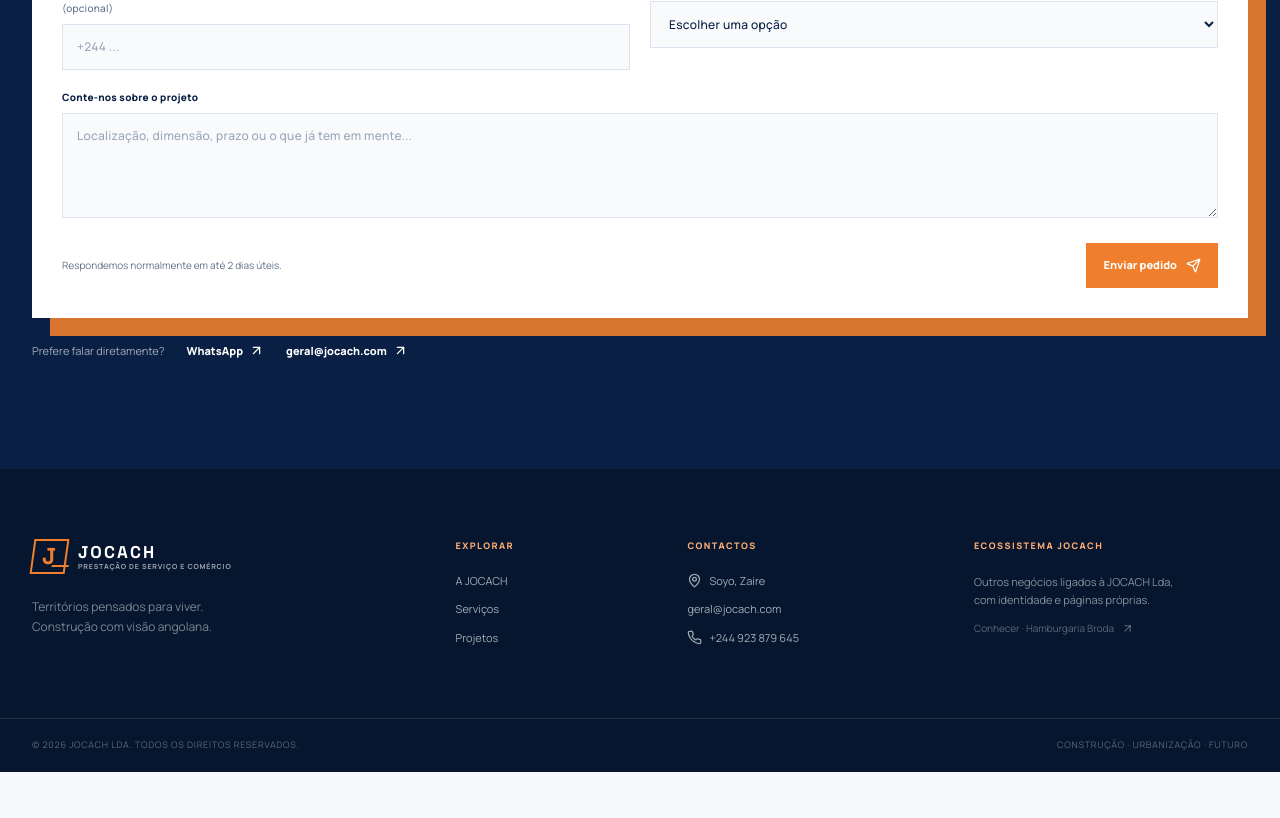
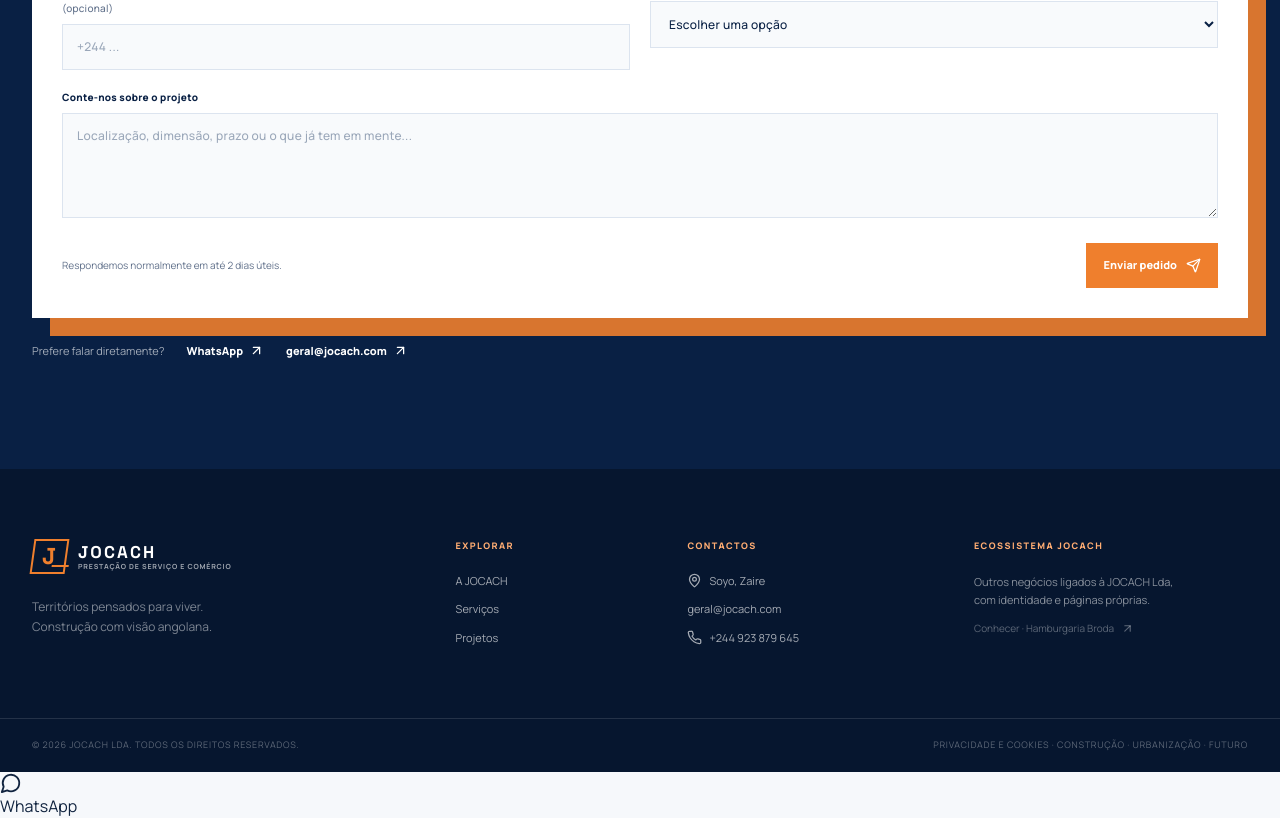
Before and after one commit to telsioisidoro786-crypton/Jocach-Site, a React (Vite) app in the folder client/: page / in a window 1280 px wide. Shown: the part 4273-5091 px from the top of the page. Before the commit the page ends 5045 px from the top, so only its background shows below. Built offline with nearby package versions, Linux system fonts and the light colour scheme.

Commit message:
feat: add privacy policy and floating WhatsApp contact

```diff
--- a/client/src/App.tsx
+++ b/client/src/App.tsx
@@ -1,6 +1,6 @@
 import { useState } from "react";
 import { Link, Route, Switch, useLocation } from "wouter";
-import { ArrowUpRight, Building2, ChevronRight, CircleArrowOutUpRight, Compass, HardHat, MapPin, Menu, Phone, Ruler, X } from "lucide-react";
+import { ArrowUpRight, Building2, ChevronRight, CircleArrowOutUpRight, Compass, HardHat, MapPin, Menu, MessageCircle, Phone, Ruler, X } from "lucide-react";
 import { MapView } from "./components/Map";
 import CookieConsent from "./components/CookieConsent";
 import { ThemeProvider } from "./contexts/ThemeContext";
@@ -8,6 +8,7 @@ import Home from "./pages/Home";
 import Services from "./pages/Services";
 import Projects from "./pages/Projects";
 import Broda from "./pages/Broda";
+import Privacy from "./pages/Privacy";
 import NotFound from "./pages/NotFound";
 
 const MAP_CENTER = { lat: -6.1349, lng: 12.3689 };
@@ -54,7 +55,7 @@ export function SiteFooter() {
         <div className="footer-column"><span className="footer-label">Contactos</span><a href="https://www.google.com/maps/search/?api=1&query=Soyo%2C+Zaire%2C+Angola" target="_blank" rel="noreferrer"><MapPin size={15} /> Soyo, Zaire</a><a href="mailto:geral@jocach.com">geral@jocach.com</a><a href="https://wa.me/244923879645" target="_blank" rel="noreferrer"><Phone size={15} /> +244 923 879 645</a></div>
         <div className="footer-column footer-business"><span className="footer-label">Ecossistema JOCACH</span><p>Outros negócios ligados à JOCACH Lda, com identidade e páginas próprias.</p><Link href="/broda" className="footer-coming">Conhecer · Hamburgaria Broda <ArrowUpRight size={13} /></Link></div>
       </div>
-      <div className="container footer-bottom"><span>© {new Date().getFullYear()} JOCACH Lda. Todos os direitos reservados.</span><span>Construção · Urbanização · Futuro</span></div>
+      <div className="container footer-bottom"><span>© {new Date().getFullYear()} JOCACH Lda. Todos os direitos reservados.</span><span><Link href="/privacidade">Privacidade e cookies</Link> · Construção · Urbanização · Futuro</span></div>
     </footer>
   );
 }
@@ -75,10 +76,12 @@ export function LocationBlock() {
 }
 
 function AppRouter() {
-  return <Switch><Route path="/" component={Home} /><Route path="/servicos" component={Services} /><Route path="/projetos" component={Projects} /><Route path="/broda" component={Broda} /><Route component={NotFound} /></Switch>;
+  return <Switch><Route path="/" component={Home} /><Route path="/servicos" component={Services} /><Route path="/projetos" component={Projects} /><Route path="/broda" component={Broda} /><Route path="/privacidade" component={Privacy} /><Route component={NotFound} /></Switch>;
 }
 
-export default function App() { return <ThemeProvider defaultTheme="light"><AppRouter /><CookieConsent /></ThemeProvider>; }
+export function WhatsAppFloat() { return <a className="whatsapp-float" href="https://wa.me/244923879645" target="_blank" rel="noreferrer" aria-label="Falar com a JOCACH no WhatsApp"><MessageCircle size={22} /><span>WhatsApp</span></a>; }
+
+export default function App() { return <ThemeProvider defaultTheme="light"><AppRouter /><CookieConsent /><WhatsAppFloat /></ThemeProvider>; }
 
 export const ServiceIcon = ({ type }: { type: string }) => { const icons: Record<string, typeof Ruler> = { loteamento: Compass, urbanizacao: Building2, croquis: Ruler, licenca: HardHat }; const Icon = icons[type] || CircleArrowOutUpRight; return <Icon size={22} strokeWidth={1.6} />; };
 export const ArrowLink = ({ href, children }: { href: string; children: React.ReactNode }) => <a className="arrow-link" href={href}>{children}<ChevronRight size={17} /></a>;
```
